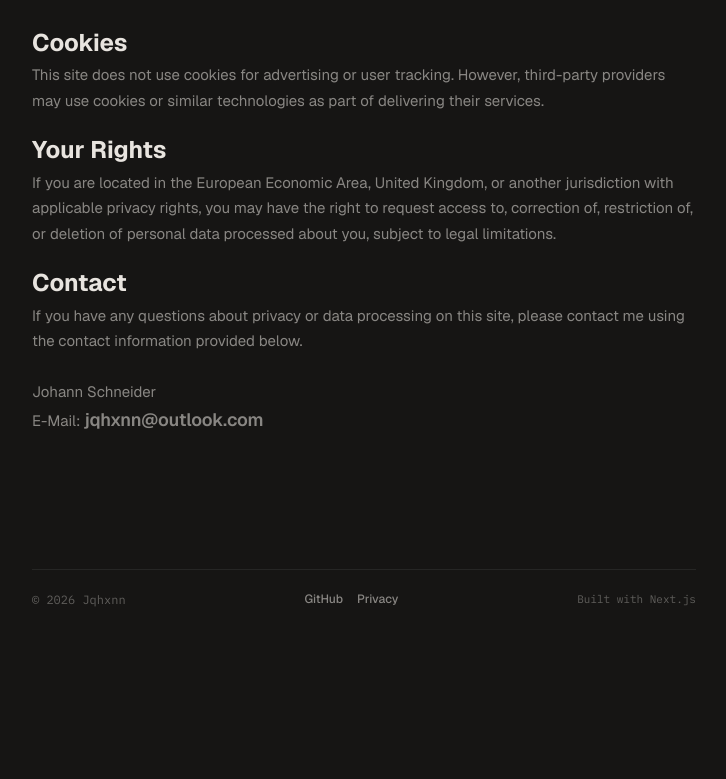
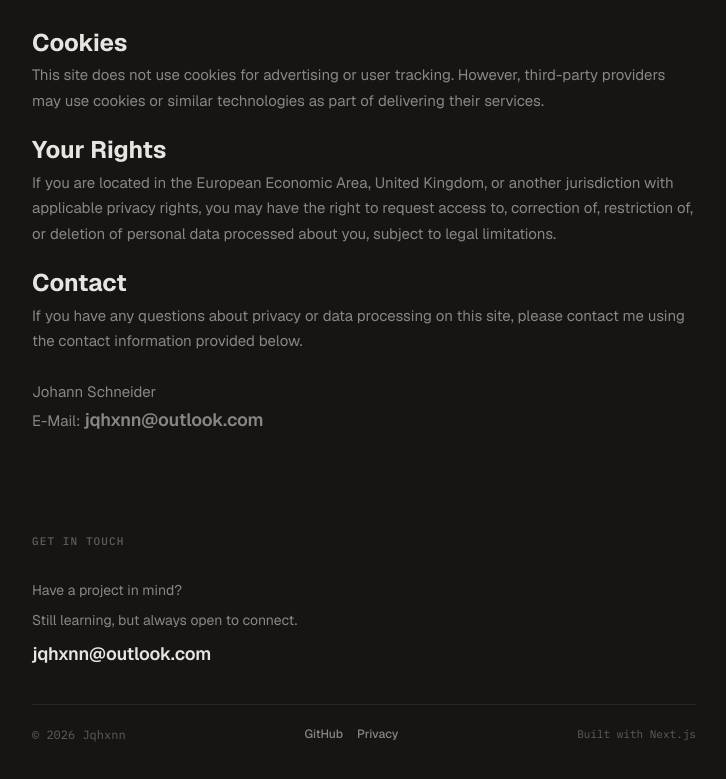
Before and after one commit to Jqhxnn/Portfolio, a Next.js app: page /privacy in a window 1280 px wide. Shown: the part 1245-2024 px from the top of the page, without its empty margins (276-1002 px from the left). Before the commit the page ends 1904 px from the top, so only its background shows below. Built offline with nearby package versions, Linux system fonts and the light colour scheme.

Commit message:
Update page.js

```diff
--- a/app/privacy/page.js
+++ b/app/privacy/page.js
@@ -199,7 +199,7 @@ export default function Privacy() {
           </div>
         </section>
 
-      <Footer showGetInTouch={false} showProjectSection={false} />
+      <Footer />
     </>
   );
 }
```
